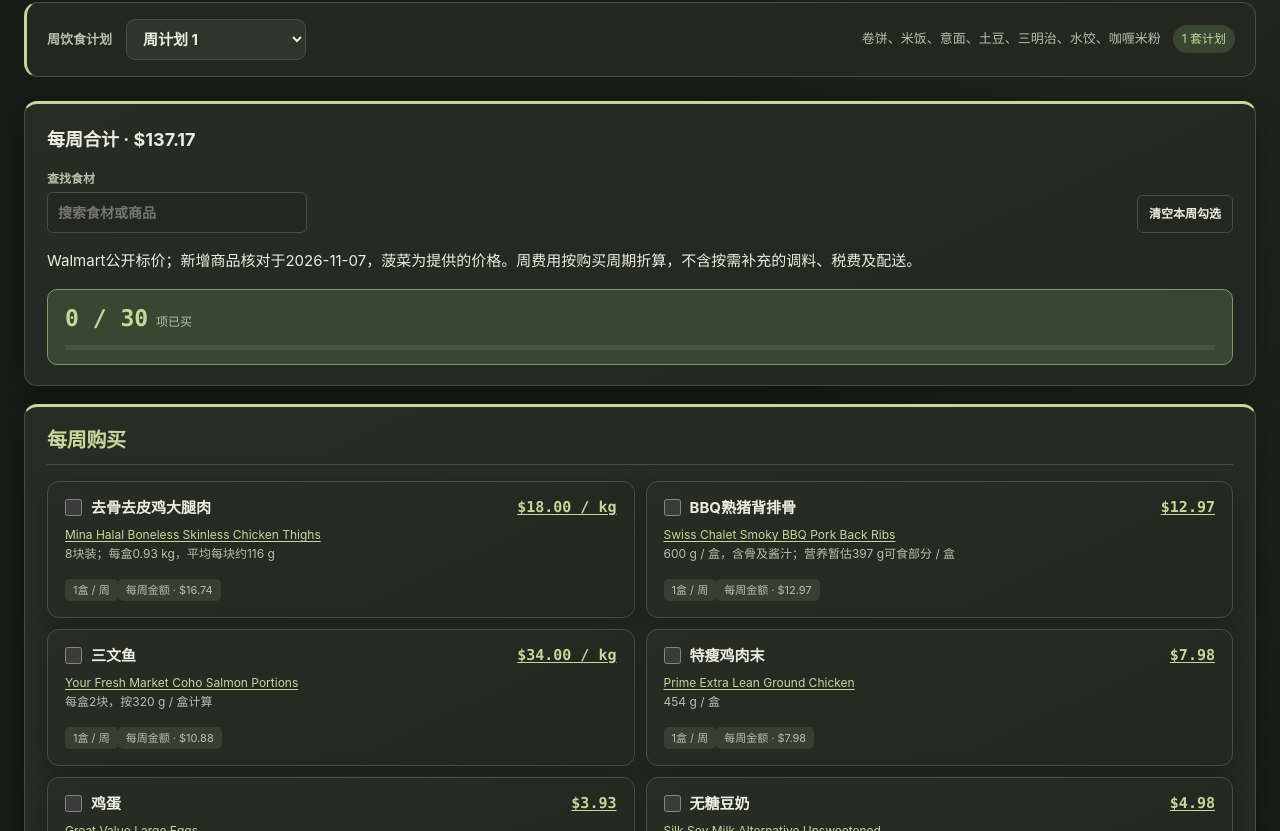
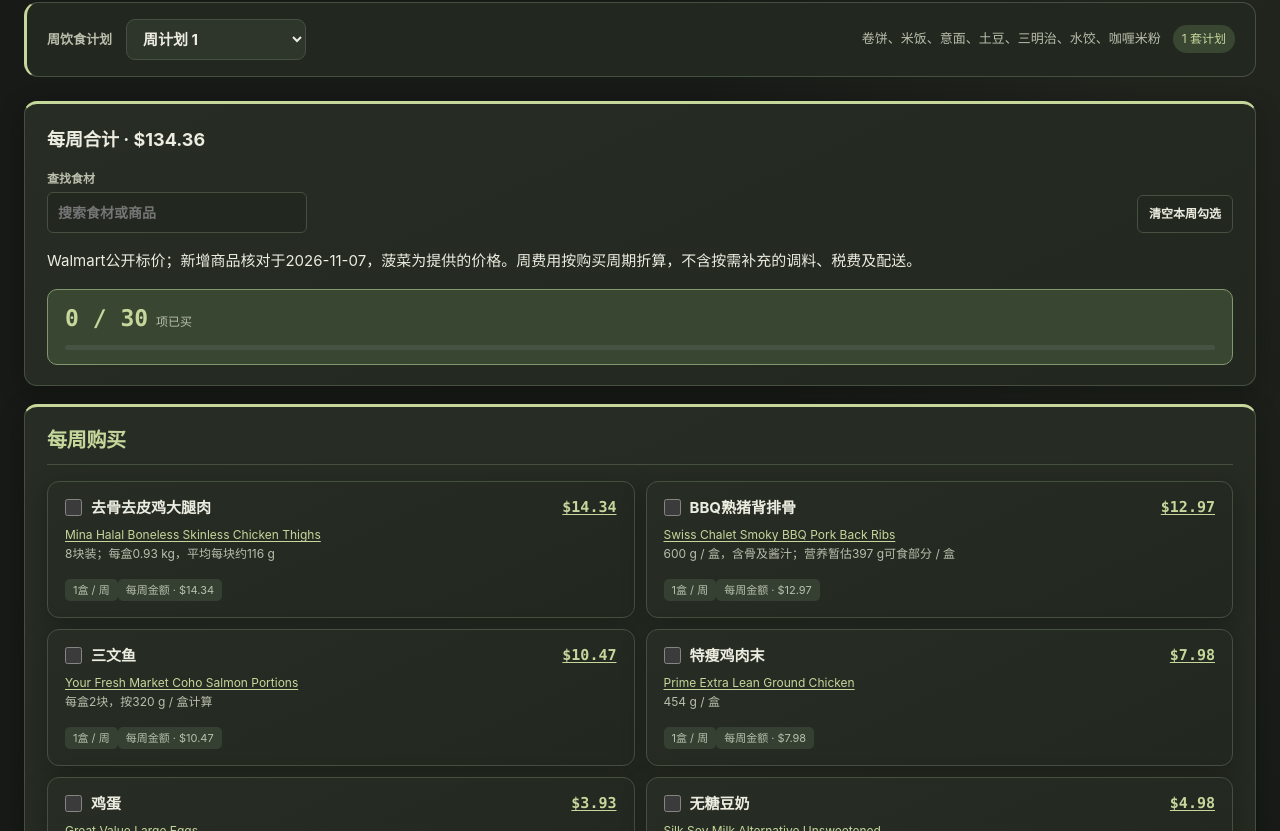
Before and after one commit to yunhaixiang/fitness, a Jekyll site: the page built from shopping.md, in a window 1280 px wide and 1400 px high. Shown: the part 174-1005 px from the top of the window. Built offline with Jekyll 4.4.1, drawn with Linux system fonts in a browser that asks for light colours.

Commit message:
Update weekly chicken thigh and salmon prices

```diff
--- a/shopping.md
+++ b/shopping.md
@@ -17,11 +17,11 @@ visual: true
 </tr>
 </thead>
 <tbody>
-<tr data-price-id="1" data-weekly-cost="16.74">
+<tr data-price-id="1" data-weekly-cost="14.34">
 <td>去骨去皮鸡大腿肉</td>
 <td><a href="https://www.walmart.ca/en/ip/mina-halal-boneless-skinless-chicken-thighs/6000201049805">Mina Halal Boneless Skinless Chicken Thighs</a><br>8块装；每盒0.93 kg，平均每块约116 g</td>
 <td style="text-align: right;">1盒 / 周</td>
-<td style="text-align: right;"><a href="https://www.walmart.ca/en/ip/mina-halal-boneless-skinless-chicken-thighs/6000201049805">$18.00 / kg</a></td>
+<td style="text-align: right;"><a href="https://www.walmart.ca/en/ip/mina-halal-boneless-skinless-chicken-thighs/6000201049805">$14.34</a></td>
 </tr>
 <tr data-price-id="2" data-weekly-cost="12.97">
 <td>BBQ熟猪背排骨</td>
@@ -29,11 +29,11 @@ visual: true
 <td style="text-align: right;">1盒 / 周</td>
 <td style="text-align: right;"><a href="https://www.walmart.ca/en/ip/swiss-chalet-smoky-bbq-pork-back-ribs-600g/6000197977827">$12.97</a></td>
 </tr>
-<tr data-weekly-cost="10.88" data-price-id="3">
+<tr data-weekly-cost="10.47" data-price-id="3">
 <td>三文鱼</td>
 <td><a href="https://www.walmart.ca/en/ip/Your-Fresh-Market-Coho-Salmon-Portions/6000208252814">Your Fresh Market Coho Salmon Portions</a><br>每盒2块，按320 g / 盒计算</td>
 <td data-en="1 Pack / Week">1盒 / 周</td>
-<td style="text-align: right;"><a href="https://www.walmart.ca/en/ip/Your-Fresh-Market-Coho-Salmon-Portions/6000208252814">$34.00 / kg</a></td>
+<td style="text-align: right;"><a href="https://www.walmart.ca/en/ip/Your-Fresh-Market-Coho-Salmon-Portions/6000208252814">$10.47</a></td>
 </tr>
 
 <tr data-weekly-cost="7.98" data-price-id="4">
@@ -210,7 +210,7 @@ visual: true
 <td>每周合计</td>
 <td>—</td>
 <td style="text-align: right;">—</td>
-<td style="text-align: right;">$137.17</td>
+<td style="text-align: right;">$134.36</td>
 </tr>
 </tbody>
 </table>
```
Also changed, not shown: _data/shopping_prices.json (+19 -17 lines).
